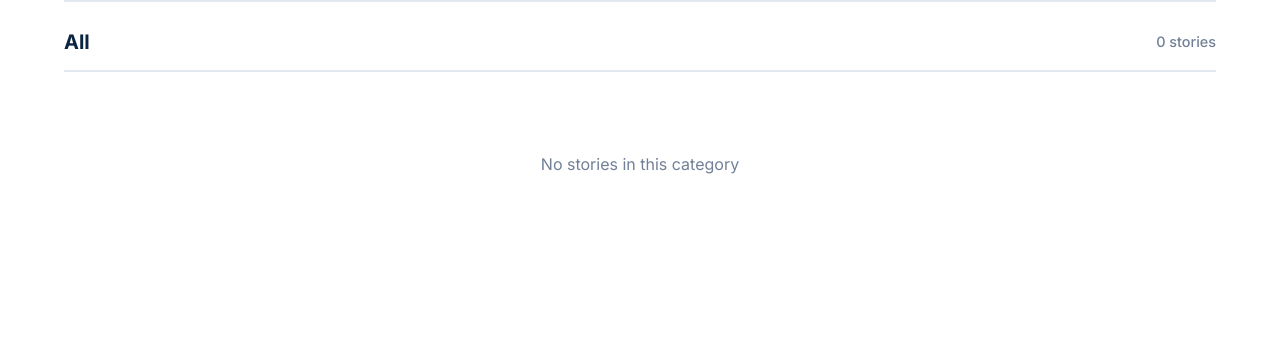
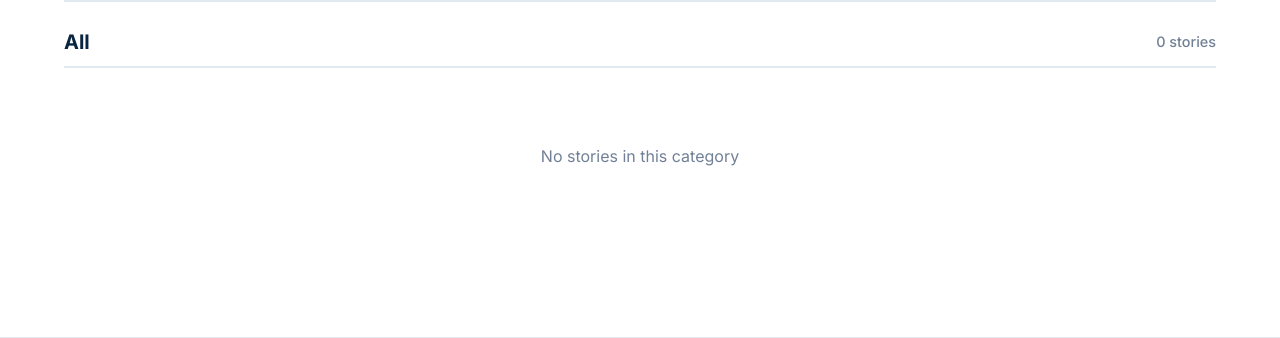
Before and after one commit to tomclements/24hourwire, a Django app: page / in a window 1280 px wide. Shown: the part 217-555 px from the top of the page. Run offline with Django 5.2, Linux system fonts and the light colour scheme; data that the repository does not hold is empty.

Commit message:
Reduce category spacing on laptops for better page fit
- Reduced category section margin from 40px to 24px on screens 1024px+
- Reduced category header margin from 20px to 16px on larger screens
- Reduced category header padding from 12px to 8px on larger screens
- Mobile spacing remains unchanged for comfortable touch targets
- Allows more categories to fit on laptop screens without scrolling

```diff
--- a/news/templates/home.html
+++ b/news/templates/home.html
@@ -602,6 +602,12 @@
             margin-bottom: 40px;
         }
 
+        @media (min-width: 1024px) {
+            .category-section {
+                margin-bottom: 24px;
+            }
+        }
+
         .category-header {
             display: flex;
             align-items: center;
@@ -609,6 +615,13 @@
             margin-bottom: 20px;
             padding-bottom: 12px;
             border-bottom: 2px solid var(--border);
+        }
+
+        @media (min-width: 1024px) {
+            .category-header {
+                margin-bottom: 16px;
+                padding-bottom: 8px;
+            }
         }
 
         .category-title {
```
